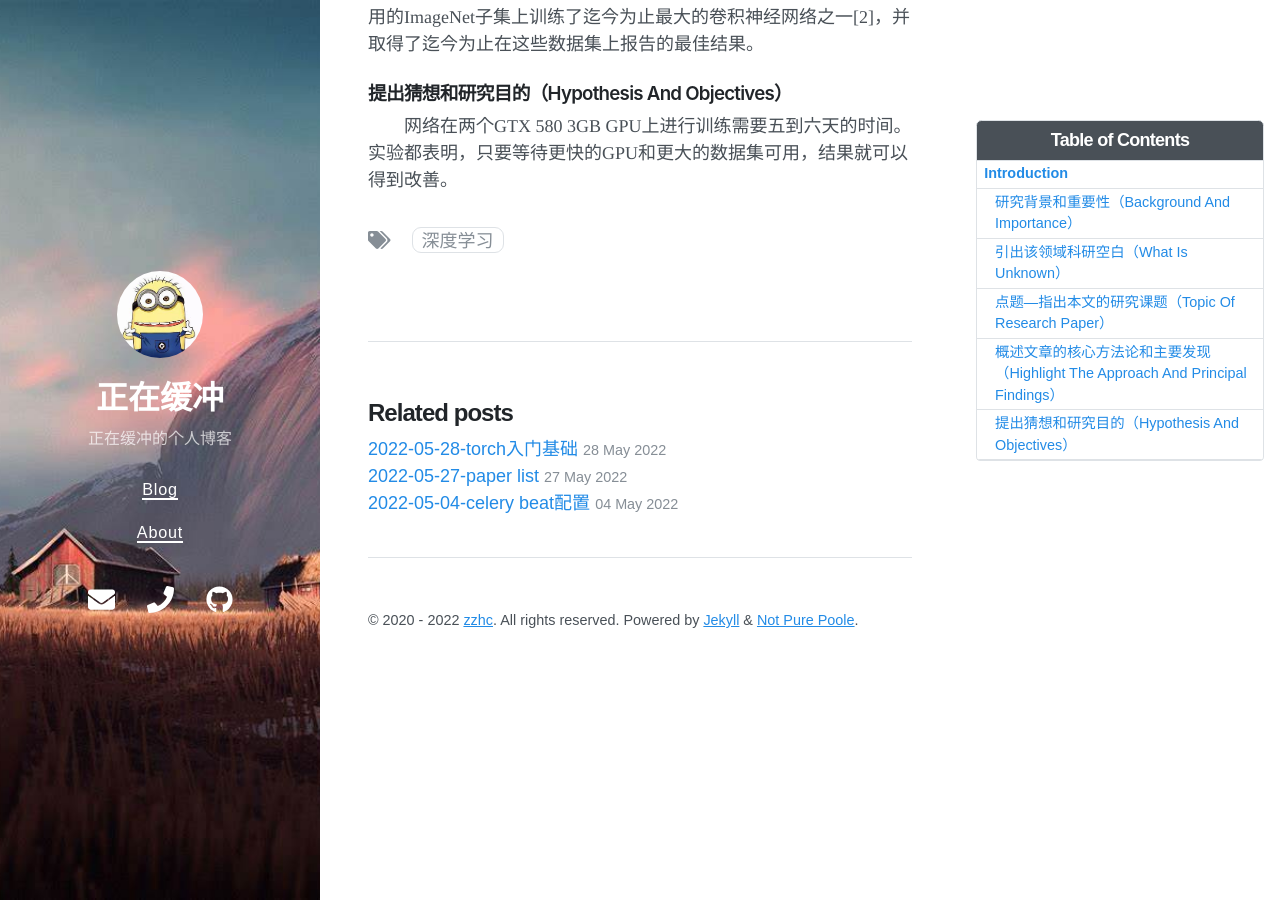
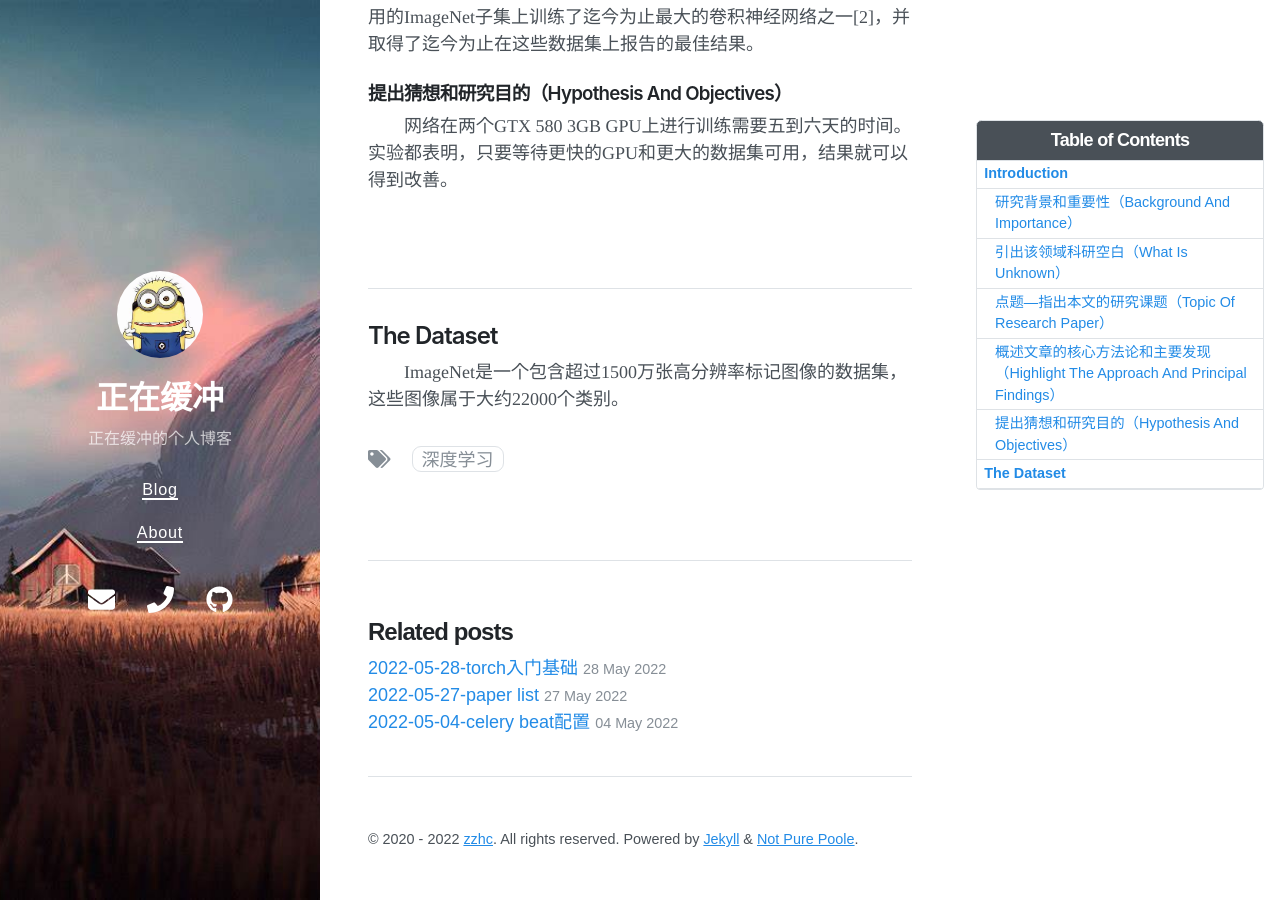
Before and after one commit to Zzhc3321/personal-blog.github.io, a Jekyll site: the page built from _posts/2022-05-28-网络结构_Alexnet.md, in a window 1280 px wide and 900 px high, scrolled down 1001 px. Built offline with Jekyll 4.4.1, drawn with Linux system fonts in a browser that asks for light colours; nearby versions of some CDN libraries.

Commit message:
修改文件: _posts/2022-05-28-网络结构_Alexnet.md

```diff
--- a/_posts/2022-05-28-网络结构_Alexnet.md
+++ b/_posts/2022-05-28-网络结构_Alexnet.md
@@ -41,3 +41,13 @@ author: zzhc
 
 ### 提出猜想和研究目的（Hypothesis And Objectives）
 &emsp;&emsp;网络在两个GTX 580 3GB GPU上进行训练需要五到六天的时间。实验都表明，只要等待更快的GPU和更大的数据集可用，结果就可以得到改善。
+
+
+<br>
+<br>
+
+***
+
+## The Dataset
+
+&emsp;&emsp;ImageNet是一个包含超过1500万张高分辨率标记图像的数据集，这些图像属于大约22000个类别。
```
